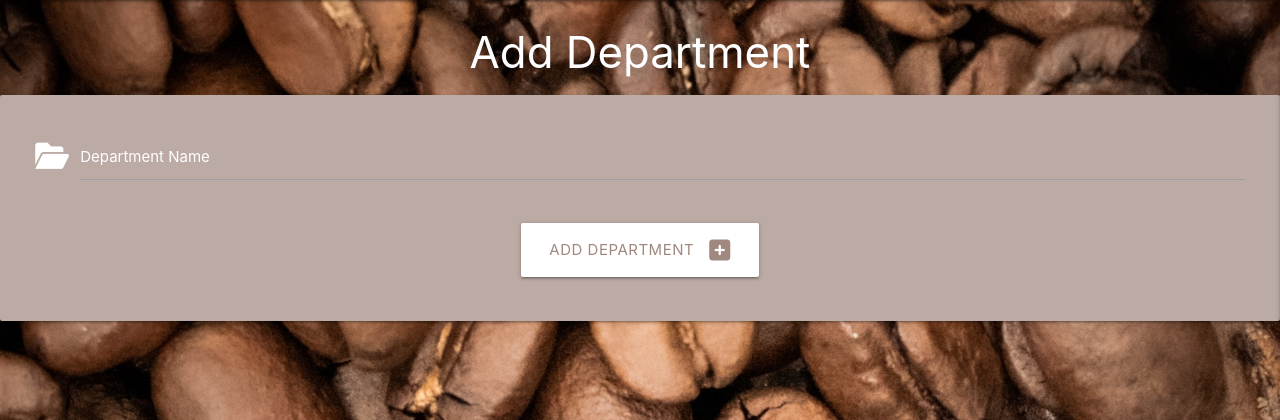
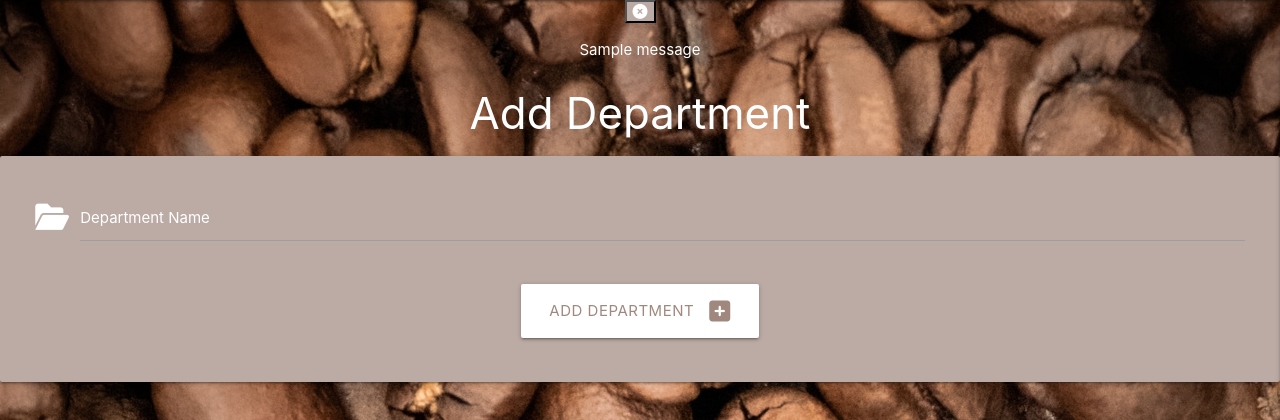
Before and after one commit to Carhul/Task_Manager, a Flask app: page /add_department in a window 1280 px wide. Shown: the part 64-484 px from the top of the page. Run offline with Flask 2, Linux system fonts and the light colour scheme; one stand-in notice (Sample message) is shown; some libraries are stand-ins or nearby versions.

Commit message:
Add flash message space

```diff
--- a/templates/base.html
+++ b/templates/base.html
@@ -61,6 +61,24 @@
         </ul>
     </header>
 
+    <!-- Flash Messages -->
+    <!-- Credit to Rebecca Tracey:
+    https://github.com/rebeccatraceyt/bake-it-til-you-make-it/blob/master/templates/base.html-->
+    {% block flash %}
+    {% with messages = get_flashed_messages() %}
+    {% if messages %}
+    {% for message in messages %}
+    <div id="flash-box" class="alert alert-dismissible fade show center-align" role="alert">
+      <button id="flash-btn" type="button" class="close base-color base-bgcolor" data-dismiss="alert" aria-label="Close">
+        <i class="fa-solid fa-circle-xmark"></i>
+      </button>
+      <p class="base-color" id="flash-text">{{ message }}</p>
+    </div>
+    {% endfor %}
+    {% endif %}
+    {% endwith %}
+    {% endblock %}
+
     <!-- Footer -->
     <footer class="page-footer base-bgcolor">
         <div class="container">
```
